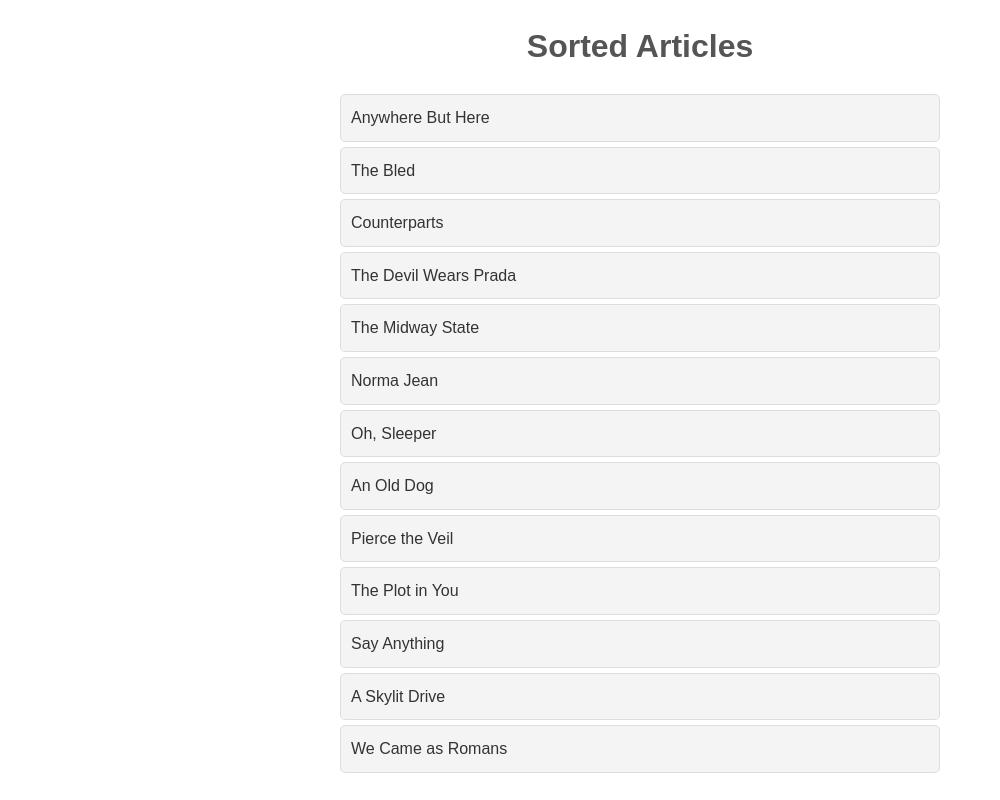
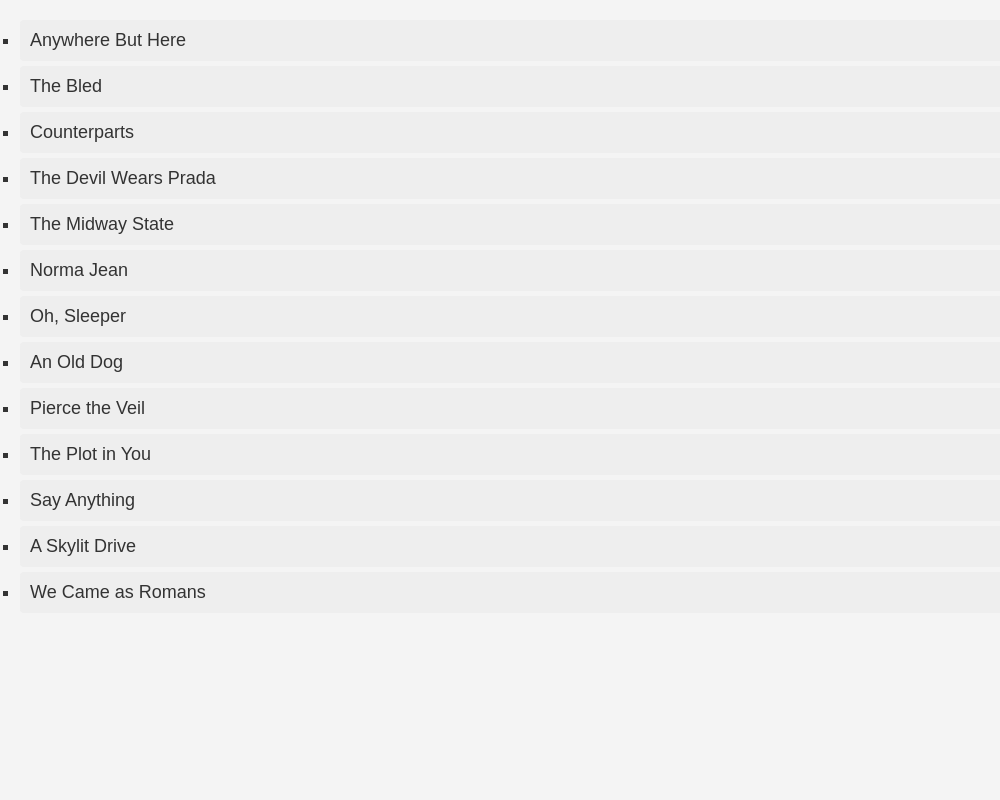
Before and after one commit to acciojob/sorting-articles-888Saint, a website: page main.html in a window 1280 px wide. Shown: the whole page, without its empty margins (0-1000 px from the left). Drawn offline with Linux system fonts and the light colour scheme.

Commit message:
created a submission

```diff
--- a/main.html
+++ b/main.html
@@ -7,8 +7,7 @@
     <link rel="stylesheet" href="styles.css">
 </head>
 <body>
-    <h1>Sorted Articles</h1>
     <ul id="band"></ul>
-    <script type="text/javascript" src="script.js"></script>
+    <script src="script.js"></script>
 </body>
 </html>
--- a/script.js
+++ b/script.js
@@ -10,25 +10,21 @@
     'Counterparts',
     'Oh, Sleeper',
     'A Skylit Drive',
-    'Anywhere But Here',
-    'An Old Dog'
+    'An Old Dog',
+    'Anywhere But Here'
 ];
 
 // Words to ignore while sorting
 const ignoreWords = ['a', 'an', 'the'];
 
-// Function to strip ignored words from the beginning of a string
-function strip(word) {
-    return word.replace(/^(a |an |the )/i, '').trim();
+// Function to strip ignored words for sorting
+function stripWord(band) {
+    return band.replace(/^(a |an |the )/i, '').trim();
 }
 
-// Sort the bands, ignoring the specified words
-const sortedBands = bands.sort((a, b) => (strip(a) > strip(b) ? 1 : -1));
+// Sort the bands ignoring specified words
+const sortedBands = bands.sort((a, b) => stripWord(a).localeCompare(stripWord(b)));
 
-// Populate the unordered list with sorted articles
+// Get the list element and render sorted bands
 const bandList = document.getElementById('band');
-sortedBands.forEach(band => {
-    const li = document.createElement('li');
-    li.textContent = band;
-    bandList.appendChild(li);
-});
+bandList.innerHTML = sortedBands.map(band => `<li>${band}</li>`).join('');
--- a/styles.css
+++ b/styles.css
@@ -1,26 +1,19 @@
 body {
     font-family: Arial, sans-serif;
-    line-height: 1.6;
     margin: 20px;
+    background-color: #f4f4f4;
+}
+
+ul {
+    list-style-type: square;
+    padding: 0;
+}
+
+li {
+    background-color: #eee;
+    margin: 5px 0;
+    padding: 10px;
+    border-radius: 4px;
+    font-size: 18px;
     color: #333;
 }
-
-h1 {
-    text-align: center;
-    color: #555;
-}
-
-ul#band {
-    list-style: none;
-    padding: 0;
-    max-width: 600px;
-    margin: 20px auto;
-}
-
-ul#band li {
-    background: #f4f4f4;
-    margin: 5px 0;
-    padding: 10px;
-    border: 1px solid #ddd;
-    border-radius: 5px;
-}
```
